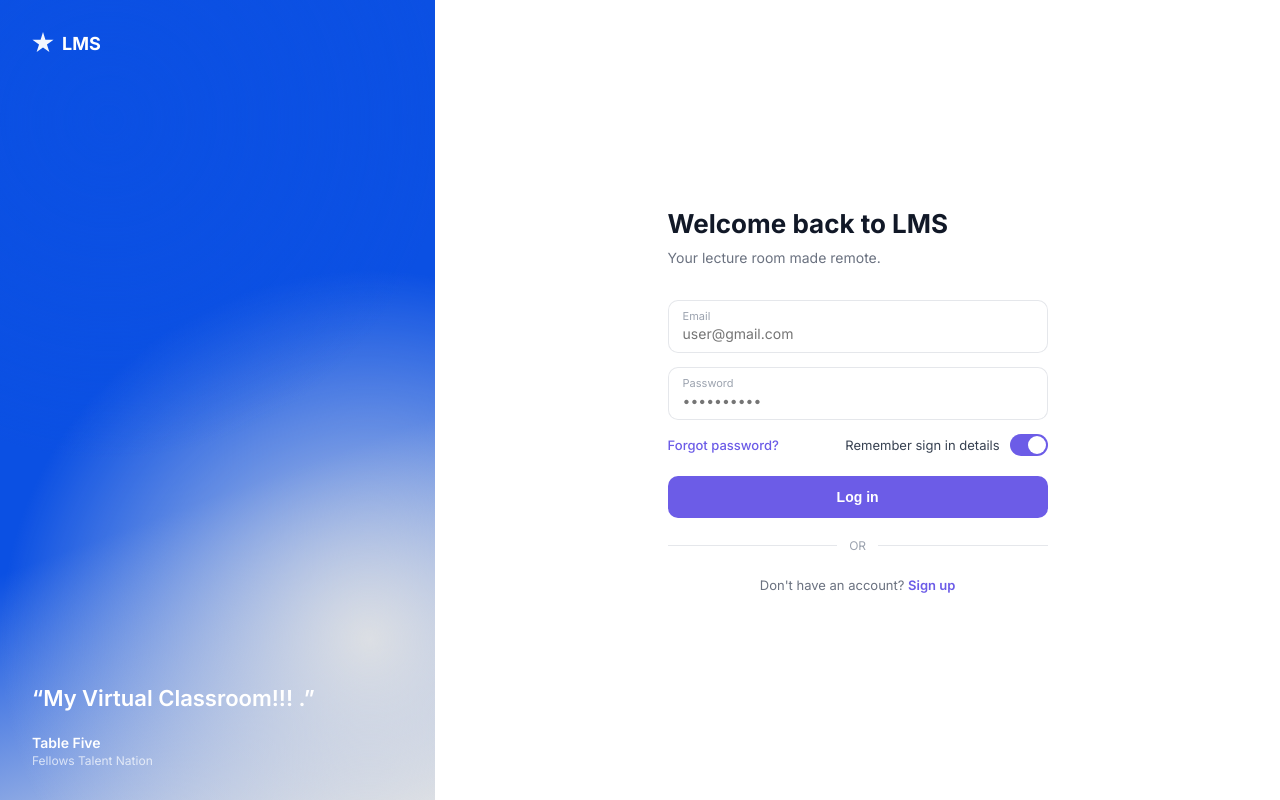
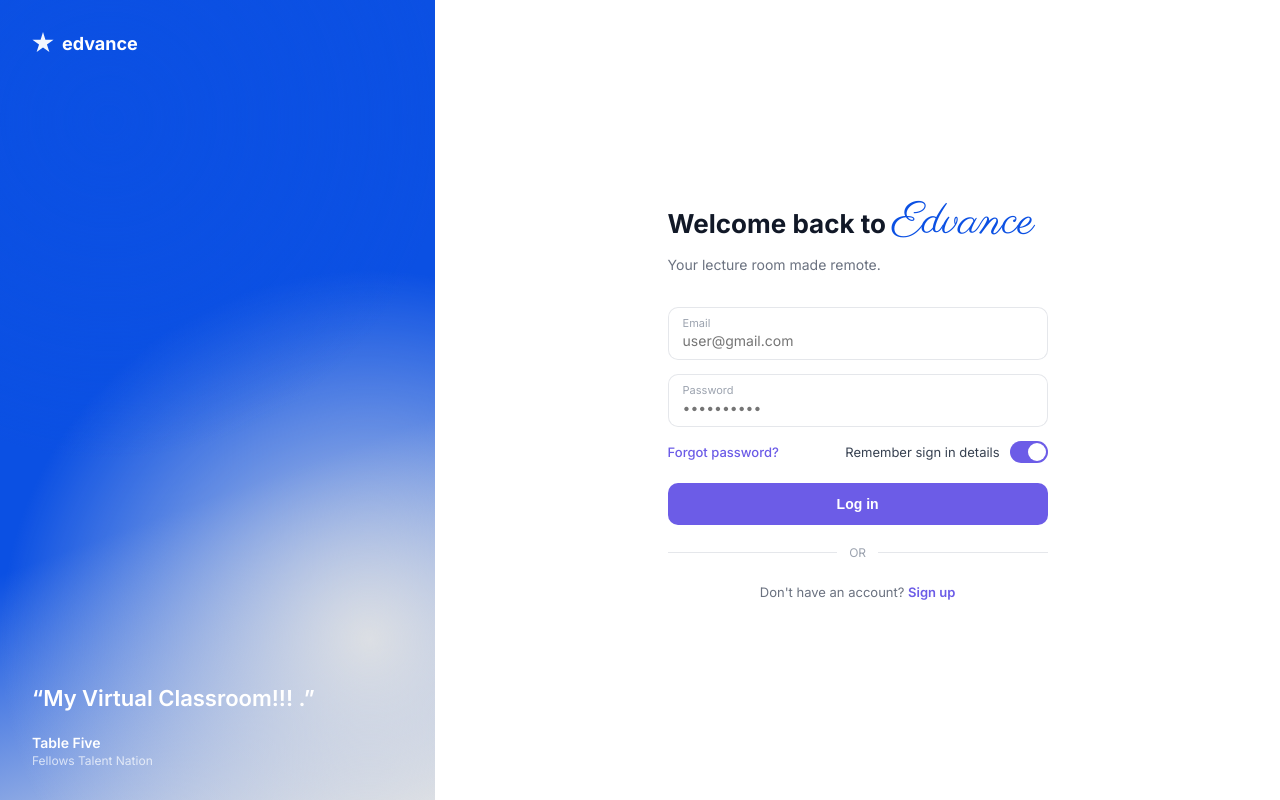
Before and after one commit to bigembee/LMS-Project, a Django app: page /accounts/login/ in a window 1280 px wide. Run offline with Django 4.2, Linux system fonts and the light colour scheme.

Commit message:
accounts fourth push

```diff
--- a/apps/accounts/templates/accounts/login.html
+++ b/apps/accounts/templates/accounts/login.html
@@ -24,7 +24,7 @@
     <title>Log in</title>
     <link rel="preconnect" href="https://fonts.googleapis.com" />
     <link
-      href="https://fonts.googleapis.com/css2?family=Inter:wght@400;500;600;700&display=swap"
+      href="https://fonts.googleapis.com/css2?family=Inter:wght@400;500;600;700&family=Parisienne&display=swap"
       rel="stylesheet"
     />
     <style>
@@ -113,10 +113,18 @@
         max-width: 380px;
       }
       .form-wrap h1 {
+        margin-bottom: 8px;
+        color: #111827;
         font-size: 26px;
         font-weight: 700;
-        color: #111827;
-        margin-bottom: 8px;
+        line-height: 1.2;
+      }
+      .form-wrap h1 .edvance-word {
+        color: #0b50e3;
+        font-family: "Parisienne", cursive;
+        font-size: 46px;
+        font-weight: 400;
+        line-height: 1;
       }
       .form-wrap .subtitle {
         font-size: 14px;
@@ -299,7 +307,7 @@
   </head>
   <body>
     <div class="left">
-      <div class="logo"><span class="logo-mark"></span> LMS</div>
+      <div class="logo"><span class="logo-mark"></span> edvance</div>
       <div class="quote">
         <p>&ldquo;My Virtual Classroom!!! .&rdquo;</p>
         <div class="author">Table Five</div>
@@ -309,10 +317,15 @@
 
     <div class="right">
       <div class="form-wrap">
-        <h1>Welcome back to LMS</h1>
+        <h1>Welcome back to <span class="edvance-word">Edvance</span></h1>
         <p class="subtitle">Your lecture room made remote.</p>
 
-        <div class="error{% if login_error %} visible{% endif %}" id="error-msg">{{ login_error }}</div>
+        <div
+          class="error{% if login_error %} visible{% endif %}"
+          id="error-msg"
+        >
+          {{ login_error }}
+        </div>
 
         <form id="login-form" method="post" action="{% url 'accounts:login' %}">
           {% csrf_token %}
```
Also changed, not shown: apps/accounts/templates/accounts/register.html (+31 -9 lines), db.sqlite3.
